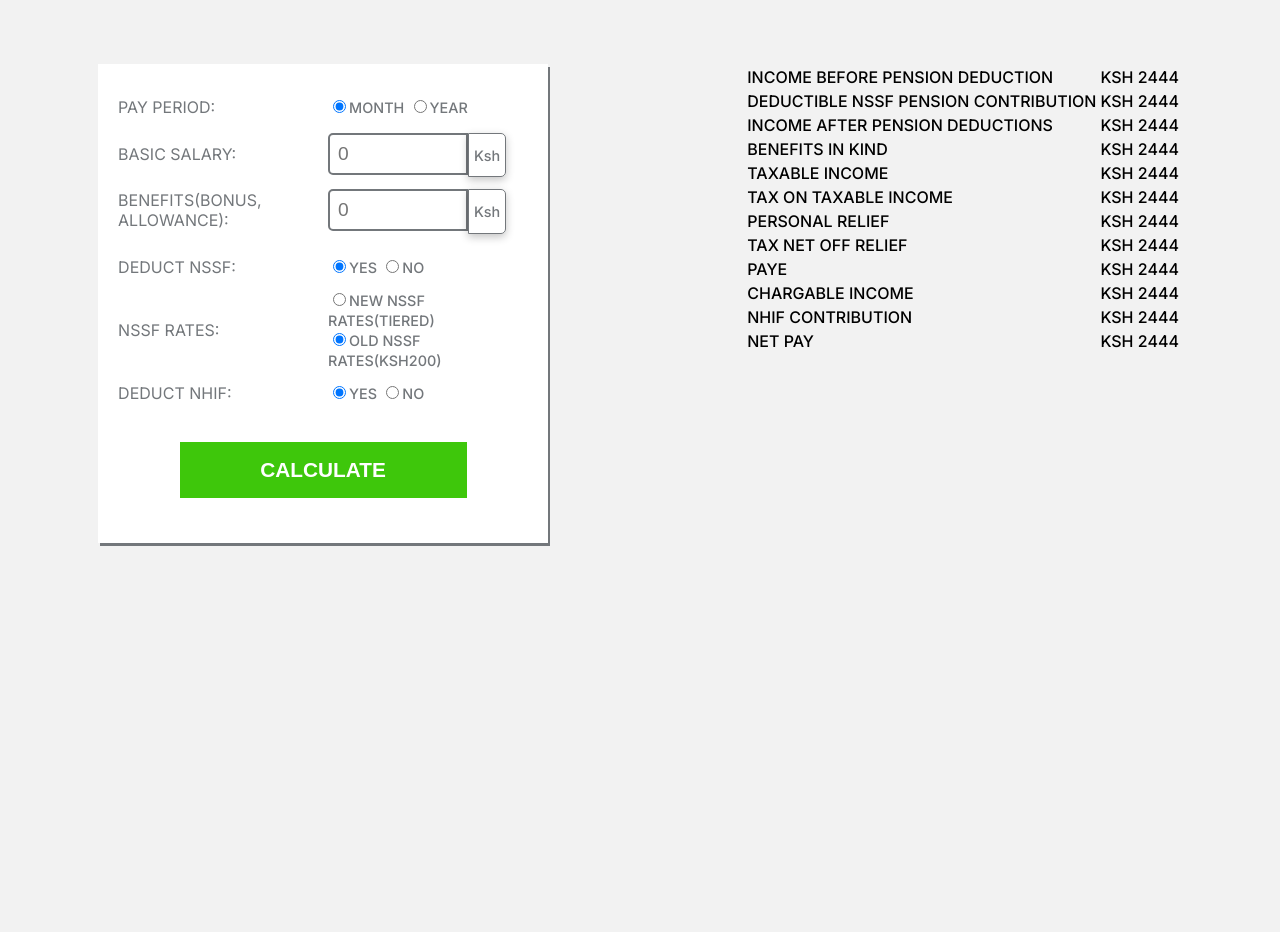
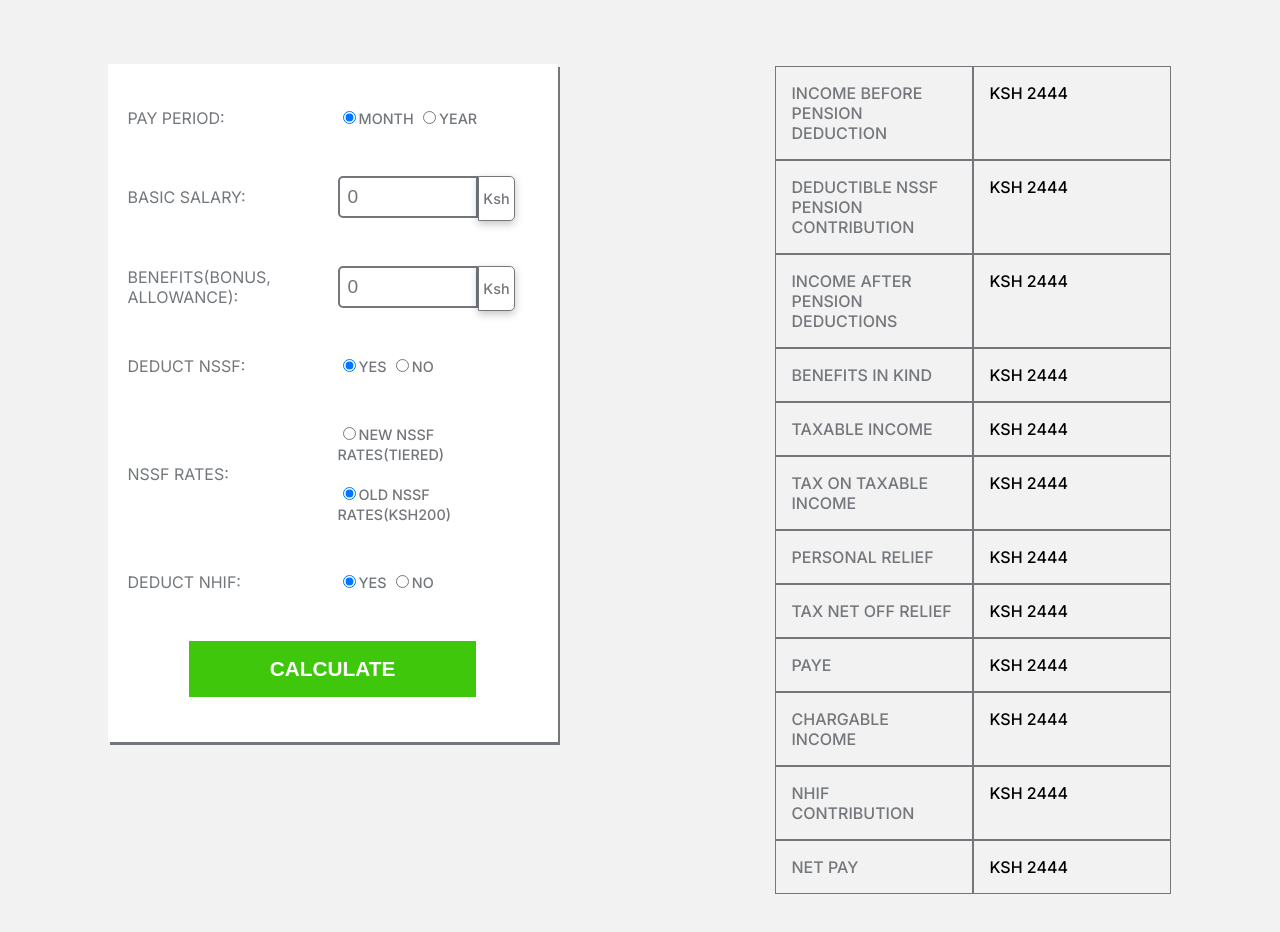
Before and after one commit to Apprentice-Cloud/tax-calculator, a plain HTML site: page index.html in a window 1280 px wide. Before the commit the page ends 800 px from the top, so only its background shows below. Drawn offline with Linux system fonts and the light colour scheme.

Commit message:
Almost done with styling

```diff
--- a/assets/styles.css
+++ b/assets/styles.css
@@ -12,6 +12,7 @@ body {
   font-weight: 500;
   text-transform: uppercase;
   display: flex;
+  justify-content: space-around;
 }
 
 main,
@@ -26,6 +27,7 @@ main {
   box-shadow: 2px 3px #73777b;
   padding: 20px;
   min-height: 450px;
+  height: fit-content;
 }
 .main--content {
   display: grid;
@@ -70,6 +72,10 @@ main {
   font-weight: bolder;
   font-size: 1rem;
 } */
+
+.check {
+  padding: 1.5rem 0;
+}
 
 .check span {
   font-size: 0.9rem;
@@ -131,3 +137,34 @@ input[type="number"]:focus {
   transform: scale(0.9);
   background: #14c38e;
 }
+
+.output {
+  /* display: none; */
+}
+
+table {
+  width: 100%;
+  max-width: 400px;
+}
+
+table tr {
+  display: grid;
+  grid-template-columns: 1fr 1fr;
+}
+
+td {
+  padding: 1rem;
+  border: 1px solid #73777b;
+}
+
+td:first-child {
+  font-size: 700;
+  color: #73777b;
+}
+
+@media (max-width: 800px) {
+  body {
+    display: grid;
+    grid-template-columns: 1fr;
+  }
+}
--- a/index.html
+++ b/index.html
@@ -63,7 +63,7 @@
         <div class="check">
           <input type="radio" name="nssf-rates" id="new-nssf" /><span
             >New NSSF rates(Tiered)</span
-          ><br />
+          ><br /><br />
           <input type="radio" name="nssf-rates" id="old-nssf" checked /><span
             >Old Nssf rates(ksh200)</span
           >
```
